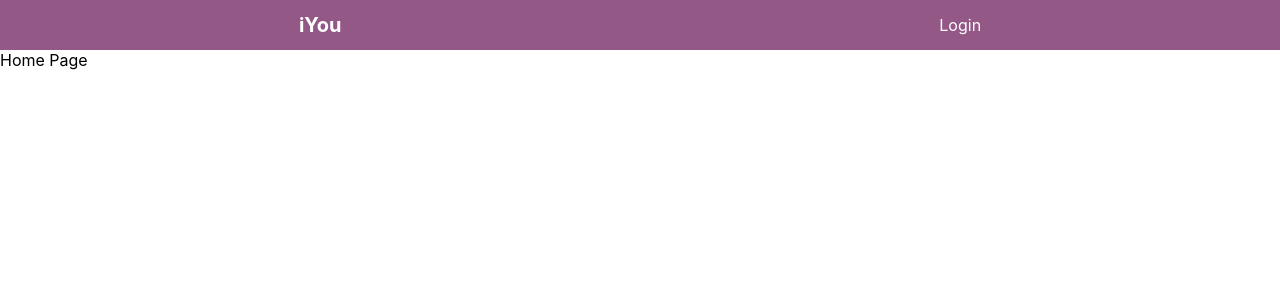
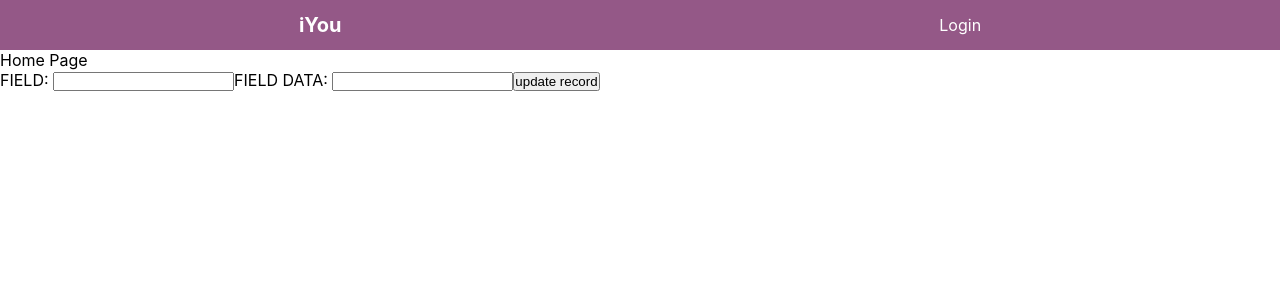
Before and after one commit to AfshinSharifnia/project2-iYOU-frontend, a React (Create React App) app: page / in a window 1280 px wide. Shown: the top 300 px of the page. Built offline with nearby package versions, Linux system fonts and the light colour scheme; no server answers.

Commit message:
testing updateProfile endpoint

```diff
--- a/src/components/Navbar.jsx
+++ b/src/components/Navbar.jsx
@@ -10,11 +10,12 @@ const Navbar = ({ user }) => {
       const response = await fetch(
         // `http://localhost:4000/api/profile/myProfile`,
         `/api/profile/myProfile?userId=${user.basecampId}`, //pass basecampID
+        // `/api/profile/myProfile`,
       );
       if (response.ok) {
         const userInfoData = await response.json();
         setUserInfo(userInfoData);
-        console.log("getinfo response: ", userInfo);
+        console.log("getinfo response: ", userInfoData);
       }
     }
     getInfo();
@@ -36,7 +37,9 @@ const Navbar = ({ user }) => {
           iYou
         </Link>
       </span>
+      {/* CHECK IF USER IS LOGGED IN */}
       {user ? (
+        // IF USER IS LOGGED IN, SHOW AVATAR AND NAME
         <ul className="list">
           <li className="listitem">
             <img src={userInfo.avatar_url} alt="avatar" className="avatar" />
@@ -47,6 +50,7 @@ const Navbar = ({ user }) => {
           </li>
         </ul>
       ) : (
+        // IF USER IS LOGGED OUT, SHOW LOG IN LINK
         <Link className="link" to="login">
           Login
         </Link>
--- /dev/null
+++ b/src/components/TestForm.jsx
@@ -0,0 +1,38 @@
+import React, { useState } from "react";
+
+const TestForm = () => {
+  const [field, setField] = useState();
+  const [fieldData, setFieldData] = useState();
+
+  const handleSubmit = async (e) => {
+    e.preventDefault();
+
+    const response = await fetch(
+      `/api/profile/updateProfile?field=${field}&fieldData=${fieldData}`,
+    );
+    const reply = await response.json();
+    console.log(reply);
+  };
+
+  return (
+    <form onSubmit={handleSubmit}>
+      <label htmlFor="">
+        FIELD:{" "}
+        <input
+          onChange={(event) => setField(event.target.value)}
+          value={field}
+        />
+      </label>
+      <label htmlFor="">
+        FIELD DATA:{" "}
+        <input
+          onChange={(event) => setFieldData(event.target.value)}
+          value={fieldData}
+        />
+      </label>
+      <button type="submit">update record</button>
+    </form>
+  );
+};
+
+export default TestForm;
--- a/src/pages/Home.jsx
+++ b/src/pages/Home.jsx
@@ -1,7 +1,13 @@
 import React from "react";
+import TestForm from "../components/TestForm";
 
 const Home = () => {
-  return <div className="home">Home Page</div>;
+  return (
+    <div className="home">
+      Home Page
+      <TestForm />{" "}
+    </div>
+  );
 };
 
 export default Home;
```
